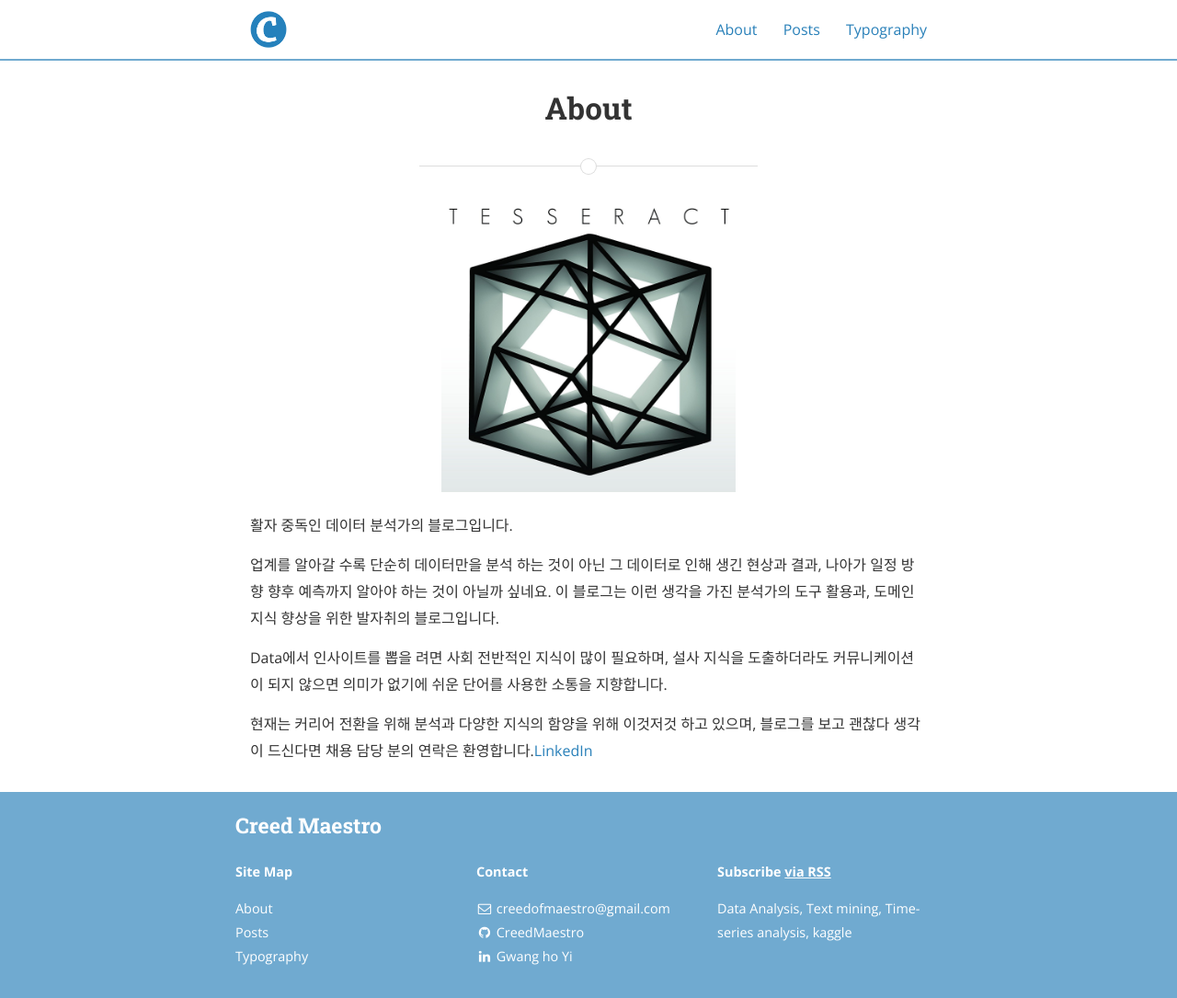
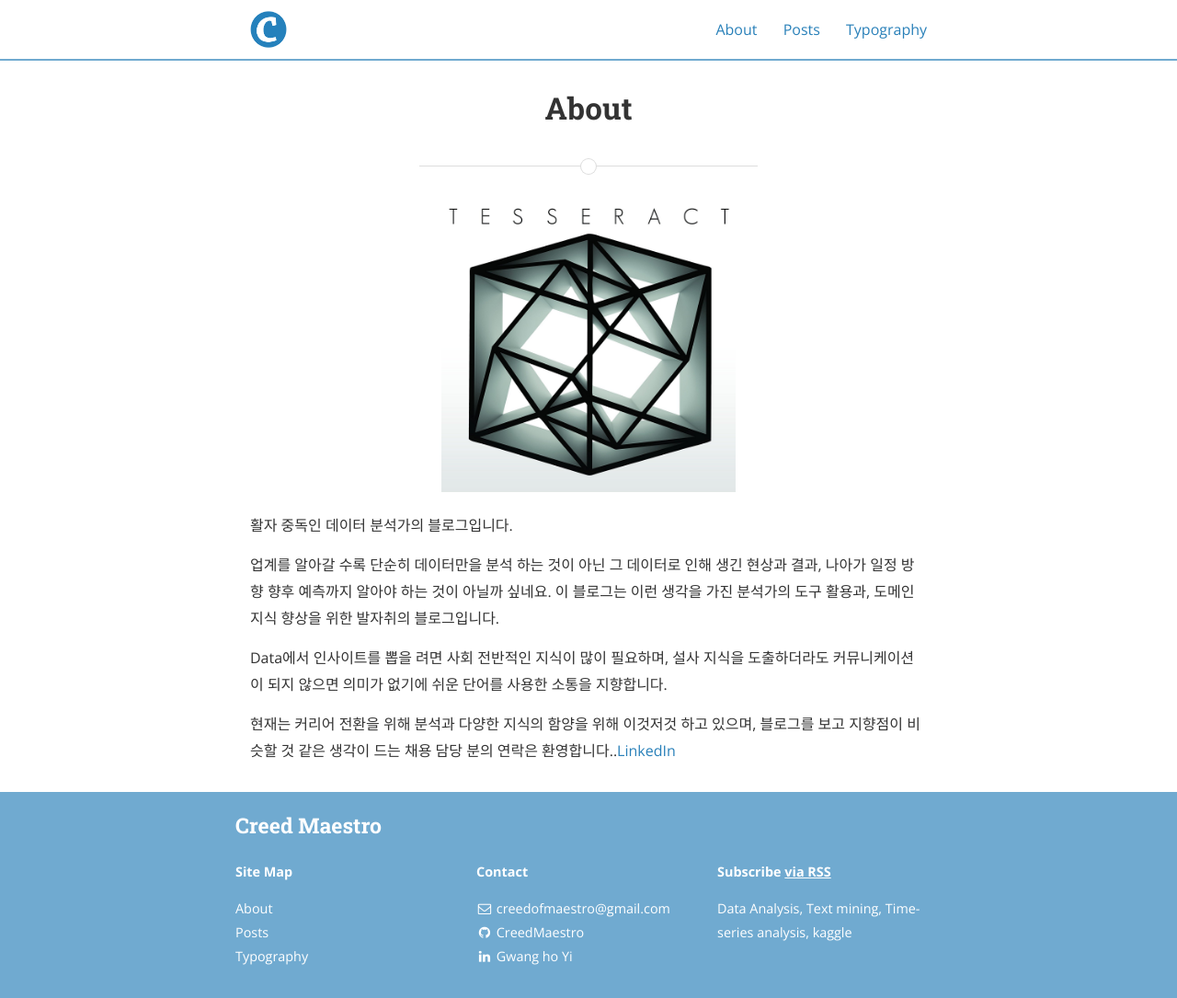
Before and after one commit to CreedMaestro/CreedMaestro.github.io, a Jekyll site: the page built from about.md, in a window 1280 px wide. Shown: the whole page at 92% size. Built offline with Jekyll 4.4.1, drawn with Linux system fonts in a browser that asks for light colours; nearby versions of some CDN libraries.

```diff
--- a/about.md
+++ b/about.md
@@ -13,7 +13,7 @@
 
 Data에서 인사이트를 뽑을 려면 사회 전반적인 지식이 많이 필요하며, 설사 지식을 도출하더라도 커뮤니케이션이 되지 않으면 의미가 없기에 쉬운 단어를 사용한 소통을 지향합니다.
 
-현재는 커리어 전환을 위해 분석과 다양한 지식의 함양을 위해 이것저것 하고 있으며, 블로그를 보고 괜찮다 생각이 드신다면 채용 담당 분의 연락은 환영합니다.[LinkedIn](https://www.linkedin.com/in/gwangho-yi-70829a184)
+현재는 커리어 전환을 위해 분석과 다양한 지식의 함양을 위해 이것저것 하고 있으며, 블로그를 보고 지향점이 비슷할 것 같은 생각이 드는 채용 담당 분의 연락은 환영합니다..[LinkedIn](https://www.linkedin.com/in/gwangho-yi-70829a184)
 
 [CreedMaestro]: https://github.com/CreedMaestro/CreedMaestro.github.io
 [bencentra]: http://bencentra.com
```
Also changed, not shown: assets/header_image.jpg.
